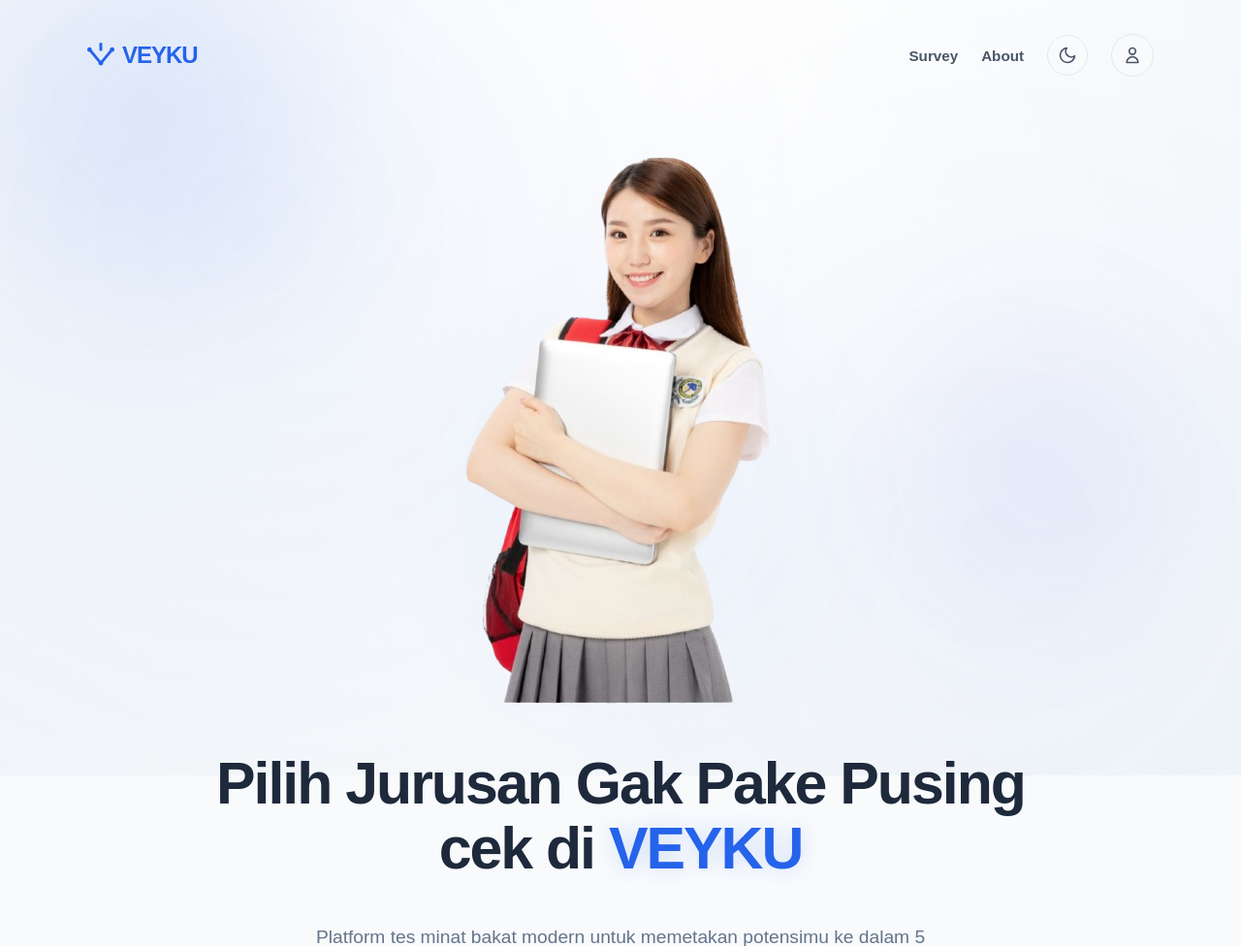
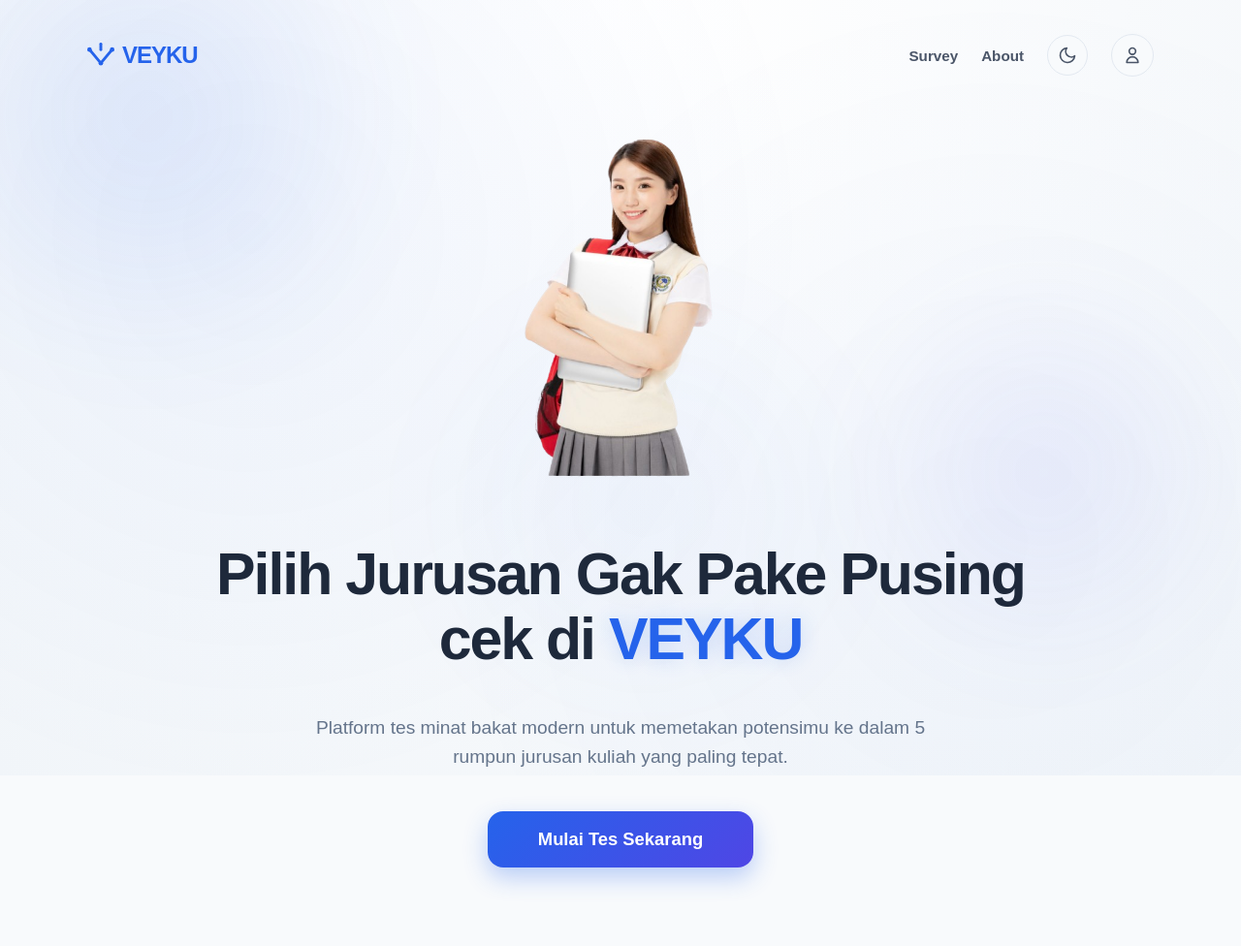
Before and after one commit to Automatum2/VeyKu, a Flask app: page / in a window 1280 px wide. Shown: the top 976 px of the page at 97% size. Run offline with Flask 3, Linux system fonts and the light colour scheme.

Commit message:
UI: Revert hero image size to 250px

```diff
--- a/static/css/survey.css
+++ b/static/css/survey.css
@@ -732,6 +732,20 @@
     padding: 30px 20px;
     position: relative;
     z-index: 1;
+}
+
+.hero-img-wrapper {
+    display: flex;
+    justify-content: center;
+    margin-bottom: 1.5rem;
+}
+
+.hero-img-top {
+    width: 100%;
+    max-width: 250px; /* Ukuran dikembalikan ke semula */
+    height: auto;
+    border-radius: 20px;
+    object-fit: cover;
 }
 
 .hero-title-landing {
```
